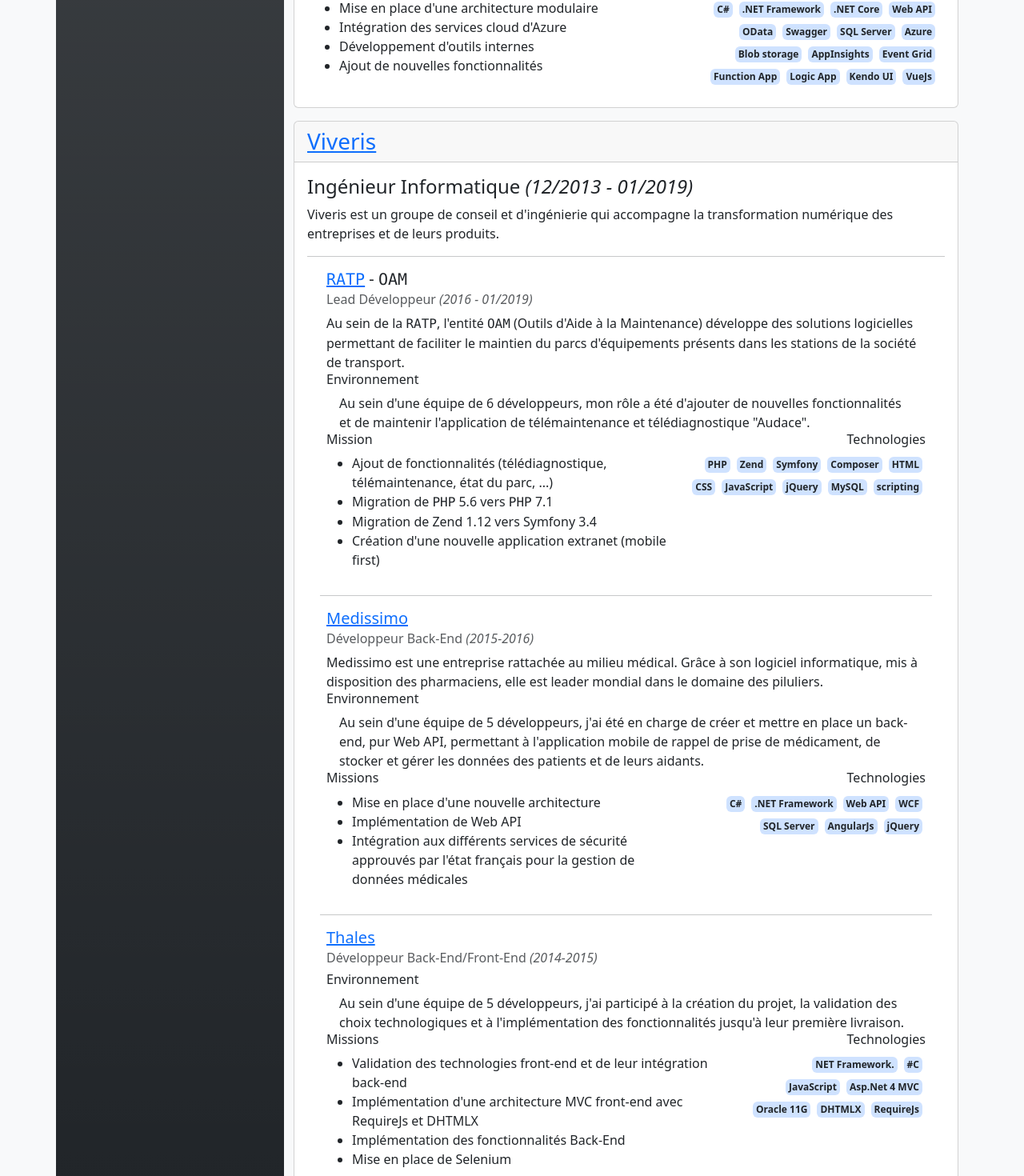
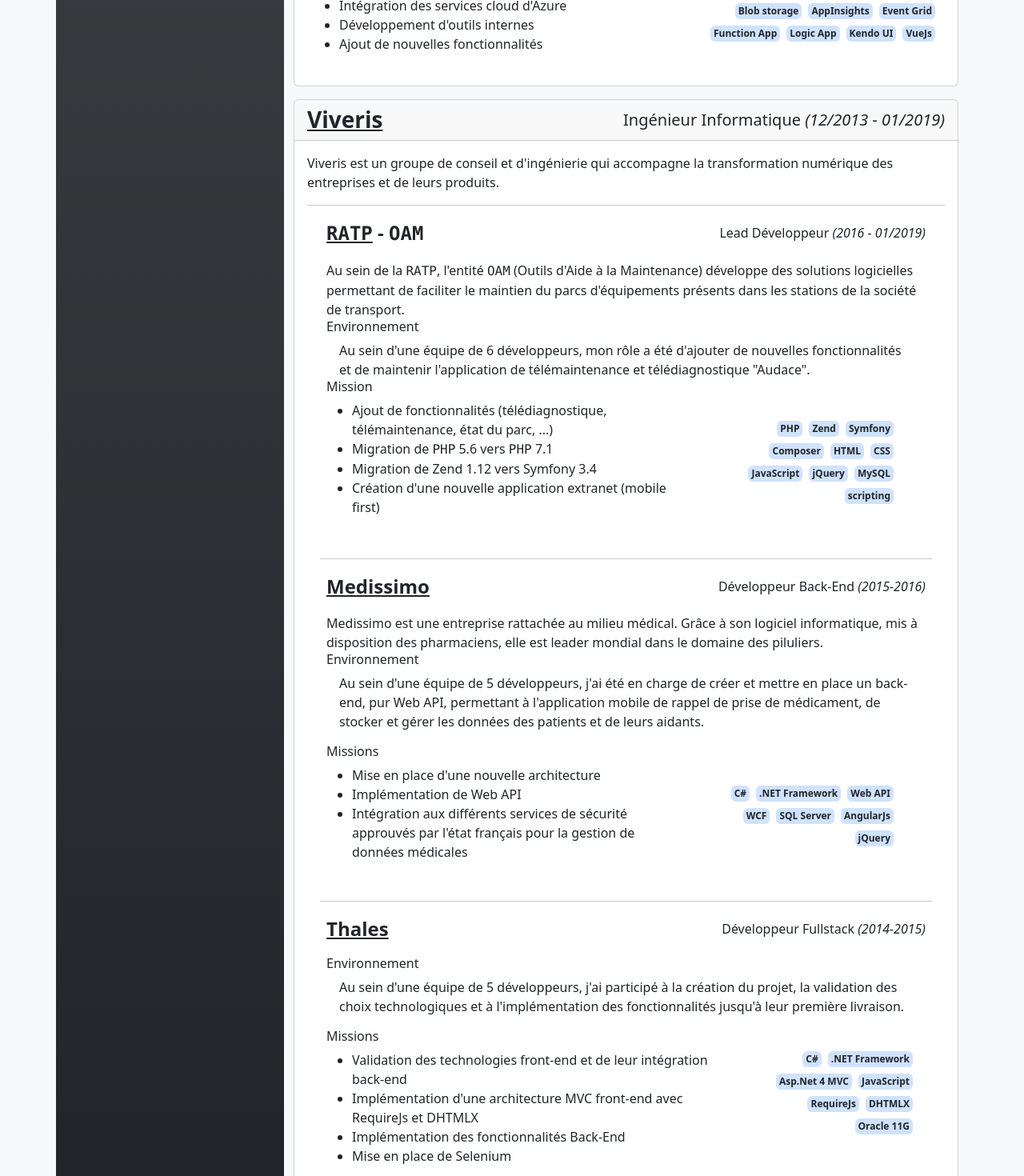
Before and after one commit to lpussacq/lpussacq.github.io, a Vue app: page / in a window 1280 px wide. Shown: the part 800-2270 px from the top of the page at 80% size. Built offline with nearby package versions, Linux system fonts and the light colour scheme.

Commit message:
fix styling

```diff
--- a/src/assets/main.scss
+++ b/src/assets/main.scss
@@ -9,3 +9,7 @@
   padding: 0;
   box-sizing: border-box;
 }
+
+a, a:visited {
+    color: var(--bs-heading-color);
+}
--- a/src/views/Content.vue
+++ b/src/views/Content.vue
@@ -40,10 +40,10 @@
             <div class="card mb-3">
                 <div class="card-body">
                     <h5 class="card-title">
-                        <a href="https://younited.com/group">Younited</a>
+                        <a href="https://group.younited.com/">Younited</a>
                     </h5>
                     <h6 class="card-subtitle mb-2 text-body-secondary">
-                        Développeur Senior <Date>09/2021 -</Date>
+                        Développeur Senior <Date>10/2021 -</Date>
                     </h6>
                     <div class="card-text p-2">
                         <div class="mb-2">
@@ -64,12 +64,10 @@
                                 </ul>
                             </Section>
 
-                            <Section title="Technologies" class="col-5 text-end">
-                                <Cloud class="text-end" :words="[
+                            <Cloud class="col-5 text-end" :words="[
                         'C#', '.NET Core', 'Web API', 'OData', 'CosmosDB', 'SQL Server', 'AppInsights', 'Azure Functions', 'Azure Service Bus', 'Angular', 'Big Query'
                             ]">
                             </Cloud>
-                            </Section>
                         </div>
                     </div>
                 </div>
@@ -105,23 +103,25 @@
                                 </ul>
                             </Section>
 
-                            <Section title="Technologies" class="col-5 text-end">
-                                <Cloud class="text-end" :words="[
+                            <Cloud class="col-5 text-end" :words="[
                         'C#', '.NET Framework', '.NET Core','Web API', 'OData', 'Swagger', 'SQL Server','Azure', 'Blob storage', 'AppInsights', 'Event Grid', 'Function App', 'Logic App', 'Kendo UI', 'VueJs'
                             ]">
                             </Cloud>
-                            </Section>
                         </div>
                     </div>
                 </div>
             </div>
 
             <div class="card mb-3">
-                <h3 class="card-header"><a href="https://www.viveris.fr/">Viveris</a></h3>
+                <h3 class="d-flex align-items-center card-header">
+                    <div class="fs-3 fw-bold flex-grow-1">
+                        <a class="title-company" href="https://www.viveris.fr/">Viveris</a>
+                    </div>
+                    <div class="fs-5 fw-light text-end">
+                        Ingénieur Informatique <Date>12/2013 - 01/2019</Date>
+                    </div>
+                </h3>
                 <div class="card-body">
-                    <h4 class="card-title">
-                        Ingénieur Informatique <Date>12/2013 - 01/2019</Date>
-                    </h4>
                     <div>
                         Viveris est un groupe de conseil et d'ingénierie qui accompagne la transformation numérique des
                         entreprises et de leurs produits.
@@ -129,14 +129,17 @@
                     <hr>
                     <div class="mx-3">
                         <div class="card-text px-2">
-                            <h5 class="card-title">
-                                <a href="https://www.ratp.fr/">
+                            <div class="d-flex mb-3 align-items-center">
+                                <div class="fs-4 fw-bold flex-grow-1">
+                                    <a class="title-company" href="https://www.ratp.fr/">
                                         <Mono>RATP</Mono>
                                     </a> - <Mono>OAM</Mono>
-                            </h5>
-                            <h6 class="card-subtitle mb-2 text-body-secondary">
+                                </div>
+                                <div class="fw-light text-end">
                                     Lead Développeur <Date>2016 - 01/2019</Date>
-                            </h6>
+                                </div>
+                            </div>
+
                             <div>
                                 Au sein de la <Mono>RATP</Mono>, l'entité <Mono>OAM</Mono> (Outils d'Aide à la Maintenance)
                                 développe des solutions logicielles permettant de faciliter le maintien du parcs
@@ -169,33 +172,33 @@
                                     </ul>
                                 </Section>
 
-                                <Section title="Technologies" class="col-5 text-end">
-                                    <Cloud class="text-end" :words="[
+                                    <Cloud class="col-5 text-end p-5" :words="[
                                         'PHP', 'Zend', 'Symfony', 'Composer',
                                         'HTML', 'CSS', 'JavaScript', 'jQuery',
                                         'MySQL', 'scripting'
                                     ]">
 
                                     </Cloud>
-                                </Section>
                             </div>
                         </div>
 
                         <hr>
 
                         <div class="card-text px-2">
-                            <h5 class="card-title">
-                                <a href="https://www.medissimo.fr/">Medissimo</a>
-                            </h5>
-                            <h6 class="card-subtitle mb-2 text-body-secondary">
+                            <div class="d-flex mb-3 align-items-center">
+                                <div class="fs-4 fw-bold flex-grow-1">
+                                    <a class="title-company" href="https://www.medissimo.fr/">Medissimo</a>
+                                </div>
+                                <div class="fw-light text-end">
                                     Développeur Back-End <Date>2015-2016</Date>
-                            </h6>
+                                </div>
+                            </div>
                             <div>
                                 Medissimo est une entreprise rattachée au milieu médical. Grâce à son logiciel informatique,
                                 mis à disposition des pharmaciens, elle est leader mondial dans le domaine des piluliers.
                             </div>
 
-                            <Section title="Environnement">
+                            <Section title="Environnement" class="mb-3">
                                 <div class="mx-3">
                                     Au sein d'une équipe de 5 développeurs, j'ai été en charge de créer et mettre en place
                                     un back-end, pur Web API, permettant à l'application mobile de rappel de prise de
@@ -216,27 +219,27 @@
                                     </ul>
                                 </Section>
 
-                                <Section title="Technologies" class="col-5 text-end">
-                                    <Cloud :words="[
+                                <Cloud class="col-5 text-end p-5" :words="[
                                     'C#', '.NET Framework',
                                     'Web API', 'WCF',
                                     'SQL Server',
                                     'AngularJs', 'jQuery'
                                 ]"></Cloud>
-                                </Section>
                             </div>
                         </div>
 
                         <hr>
 
                         <div class="card-text px-2">
-                            <h5 class="card-title">
-                                <a href="https://www.thalesgroup.com/fr">Thales</a>
-                            </h5>
-                            <h6 class="card-subtitle mb-2 text-body-secondary">
-                                Développeur Back-End/Front-End <Date>2014-2015</Date>
-                            </h6>
-                            <Section title="Environnement">
+                            <div class="d-flex mb-3 align-items-center">
+                                <div class="fs-4 fw-bold flex-grow-1">
+                                    <a class="title-company" href="https://www.thalesgroup.com/fr">Thales</a>
+                                </div>
+                                <div class="fw-light text-end">
+                                    Développeur Fullstack <Date>2014-2015</Date>
+                                </div>
+                            </div>
+                            <Section title="Environnement" class="mb-3">
                                 <div class="mx-3">
                                     Au sein d'une équipe de 5 développeurs, j'ai participé à la création du projet, la
                                     validation des choix technologiques et à l'implémentation des fonctionnalités jusqu'à
@@ -254,14 +257,12 @@
                                     </ul>
                                 </Section>
 
-                                <Section title="Technologies" class="col-4" style="direction: rtl;">
-                                    <Cloud :words="[
+                                <Cloud class="col-4 text-end p-4" :words="[
                                     'C#', '.NET Framework', 'Asp.Net 4 MVC',
                                     'JavaScript', 'RequireJs', 'DHTMLX',
                                     'Oracle 11G'
                                 ]">
                                 </Cloud>
-                                </Section>
                             </div>
                         </div>
                     </div>
```
Lines whose indentation alone changed are shown as unchanged.
